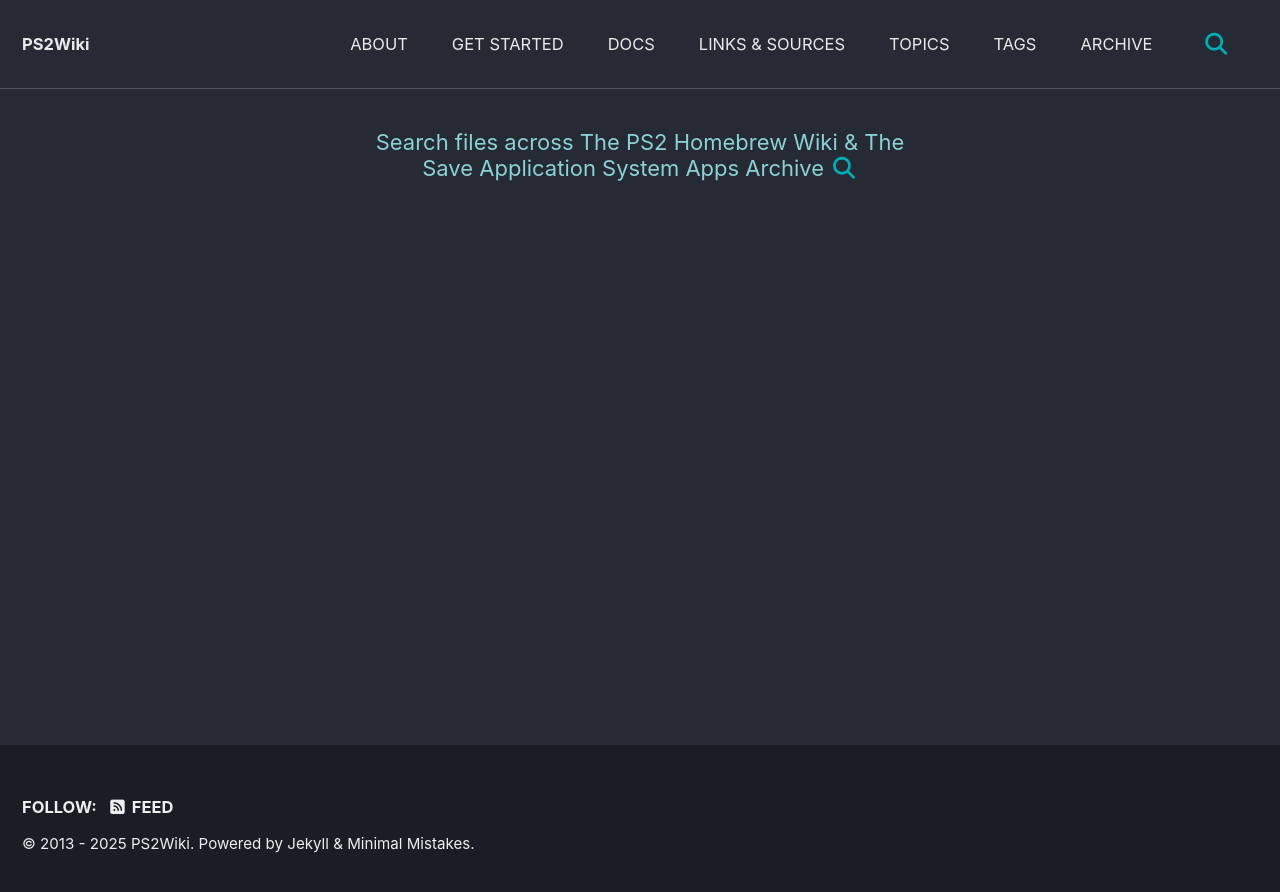
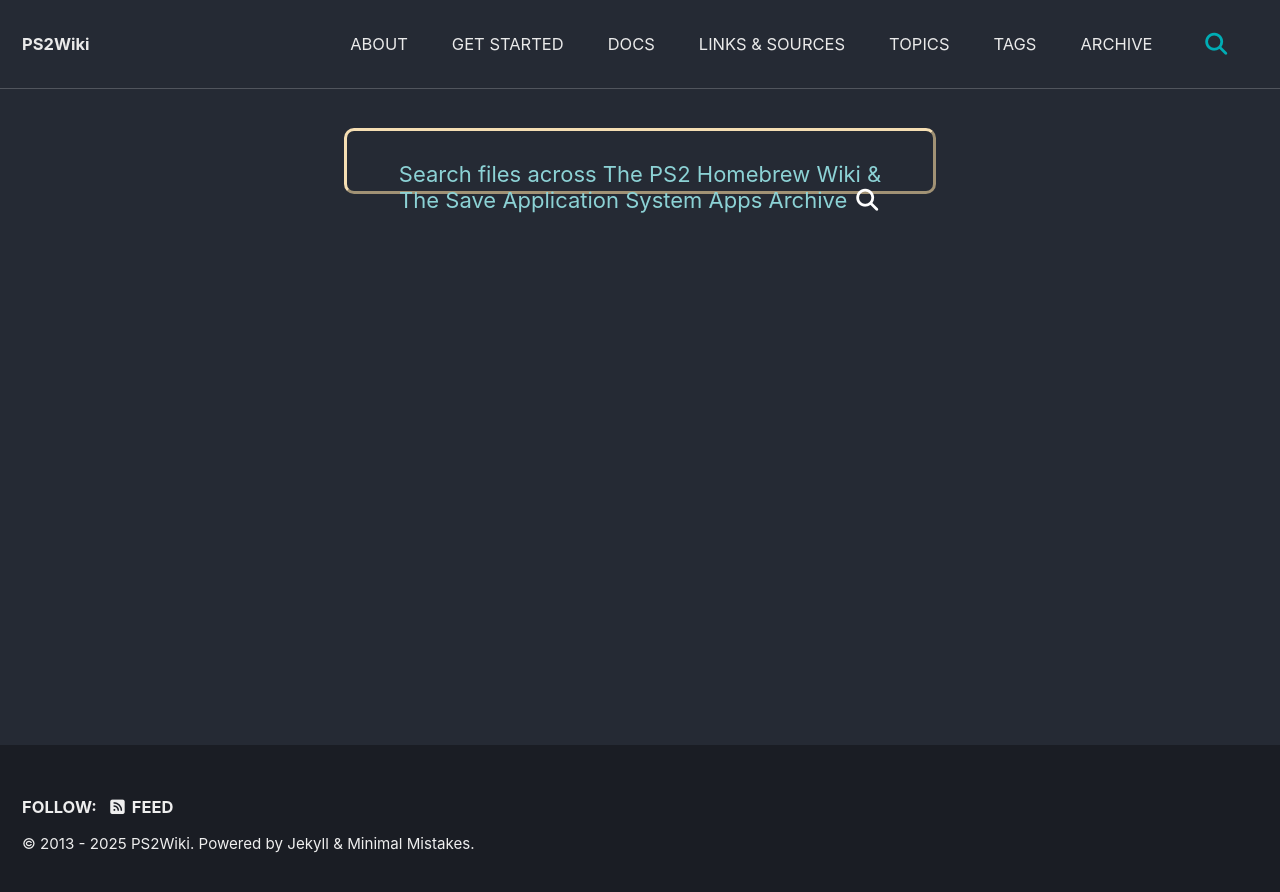
Before and after one commit to ps2wiki/search, a Jekyll site: the page built from index.html, in a window 1280 px wide. Shown: the top 892 px of the page. Built offline with Jekyll 4.4.1, drawn with Linux system fonts in a browser that asks for light colours; cached includes are drawn as plain includes; some web fonts are replaced; the list of posts is cut into pages by our own code.

Commit message:
Update home.html

```diff
--- a/_layouts/home.html
+++ b/_layouts/home.html
@@ -3,7 +3,7 @@ layout: archive
 ---
 
 {{ content }}
-<button class="search__toggle" type="button">
+<button style="font-size: 1em; color: white; border-radius: 10px; padding: 30px; border: 3px outset wheat" class="search__toggle" type="button">
           <span class="visually-hidden">{{ site.data.ui-text[site.locale].search_label | default: "Toggle search" }}</span>
           <a>Search files across The PS2 Homebrew Wiki & The Save Application System Apps Archive  </a><i class="fas fa-search"></i>
         </button>
```
